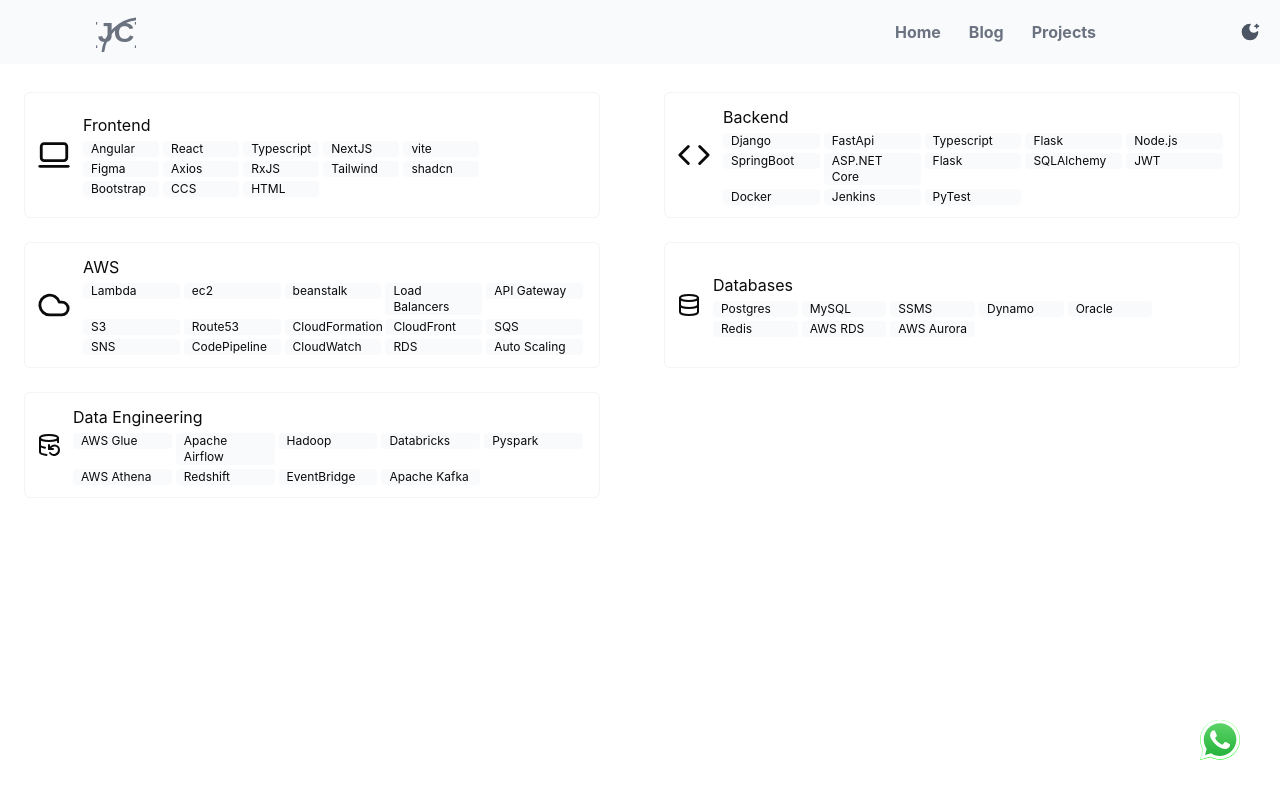
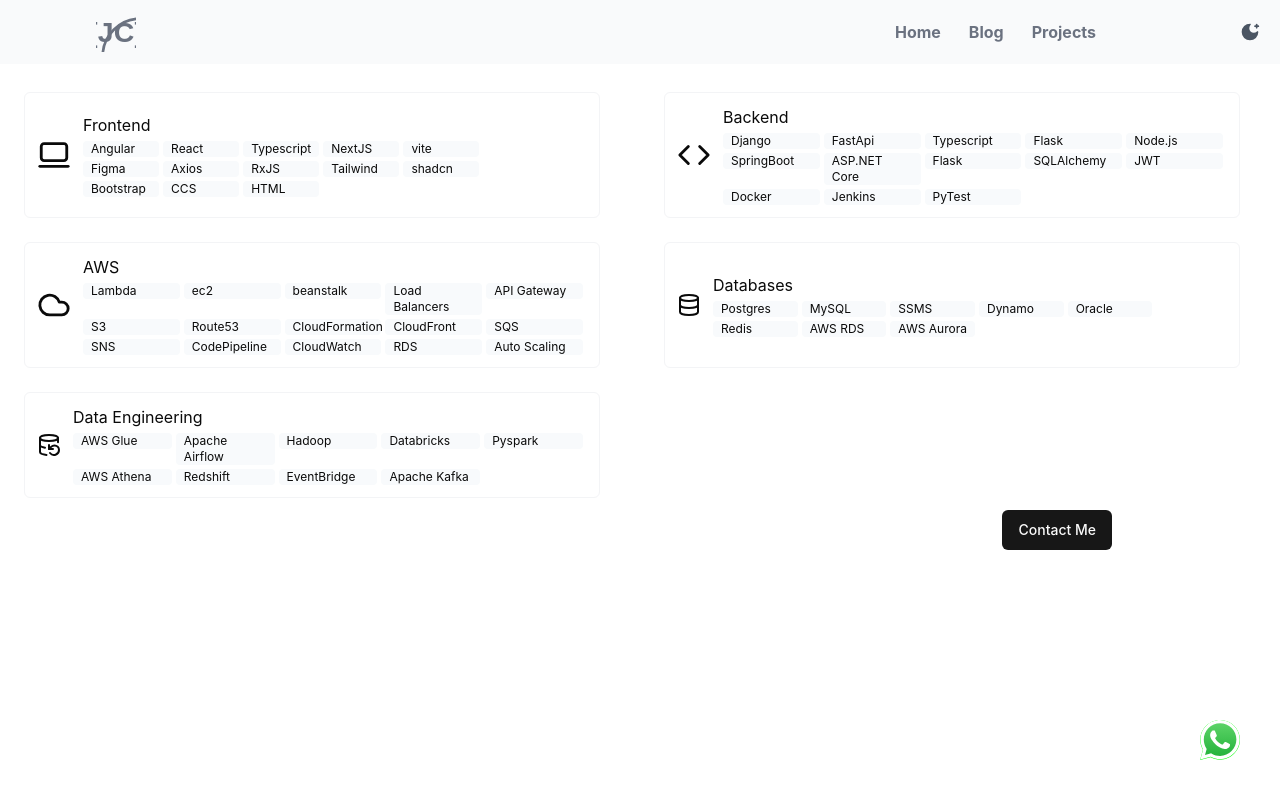
Before and after one commit to judahtc/judahtc.github.io, a React (Vite) app: page /skills in a window 1280 px wide. Built offline with nearby package versions, Linux system fonts and the light colour scheme.

Commit message:
feat: Added a contact me button on the skills table

```diff
--- a/src/components/Skills.tsx
+++ b/src/components/Skills.tsx
@@ -1,5 +1,6 @@
 import { useEffect, useState } from "react";
 import { DatabaseBackup, MoonStar, SunMoon } from "lucide-react";
+import { Button } from "./ui/button";
 
 export default function Skills() {
     var themeMode = localStorage.getItem("theme");
@@ -251,6 +252,12 @@
                     </div>
                 ))}
             </div>
+            <div className="flex justify-between items-center">
+                <div className=""></div>
+                <div className="mx-32 px-10">
+                    <Button>Contact Me</Button>
+                </div>
+            </div>
         </>
     );
 }
```
